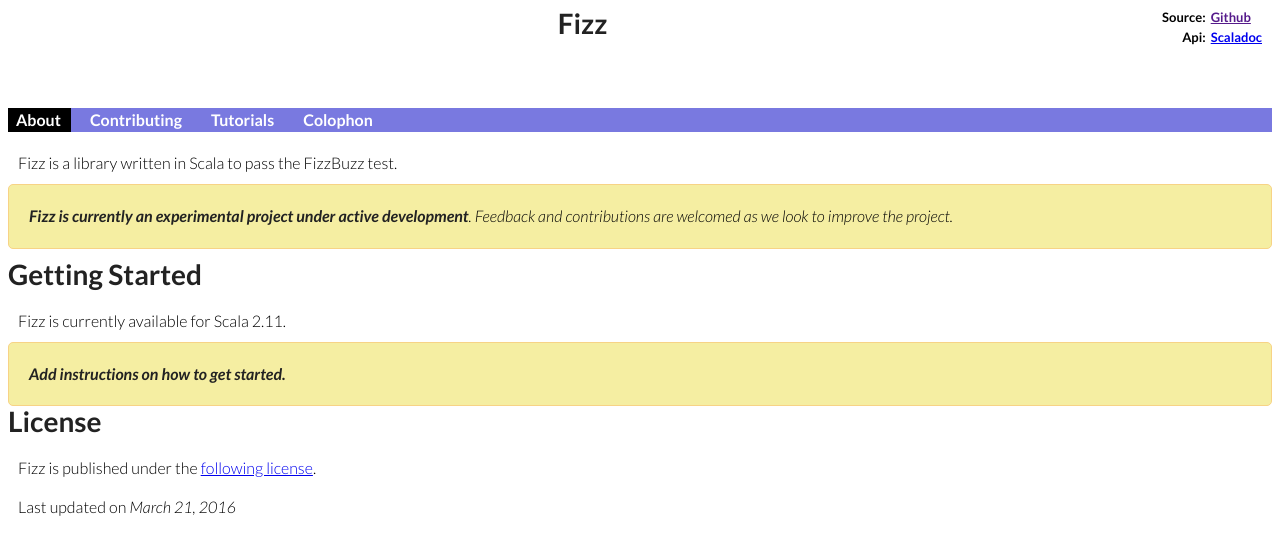
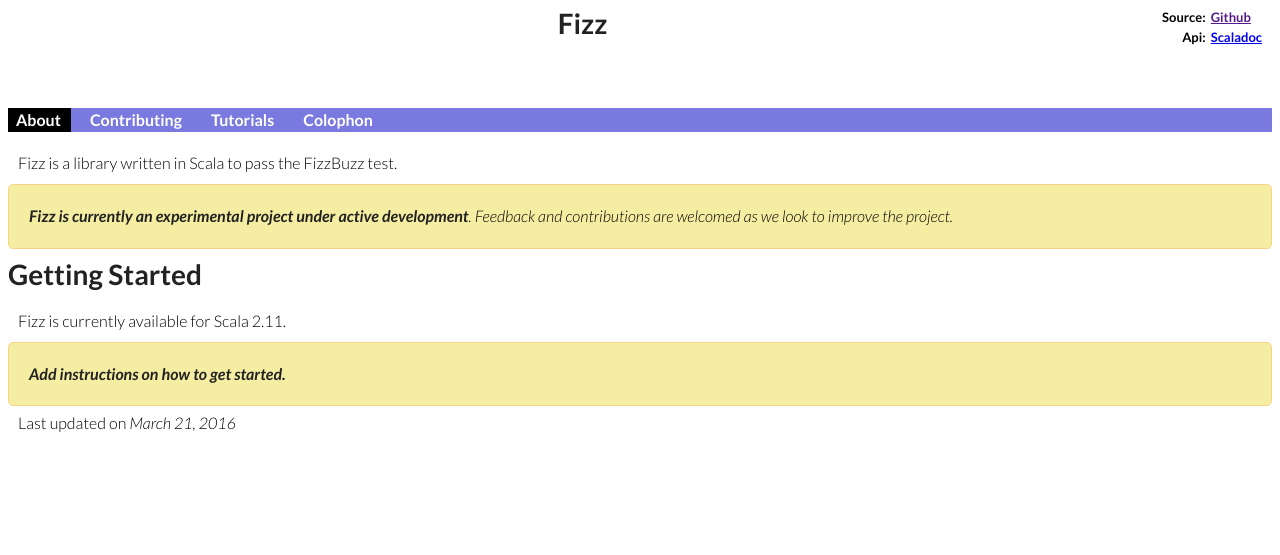
Before and after one commit to denisrosset/fizz, a Jekyll site: the page built from index.md, in a window 1280 px wide. Shown: the top 555 px of the page. Built offline with Jekyll 4.4.1, drawn with Linux system fonts in a browser that asks for light colours.

Commit message:
updated site

```diff
--- a/index.md
+++ b/index.md
@@ -16,7 +16,3 @@ contributions are welcomed as we look to improve the project. </p> </div>
 Fizz is currently available for Scala 2.11.
 
 <div class="msg warn"> <p><strong> Add instructions on how to get started. </strong></p> </div>
-
-# License
-
-Fizz is published under the [following license](license.html).
```
Also changed, not shown: 5 other files.
